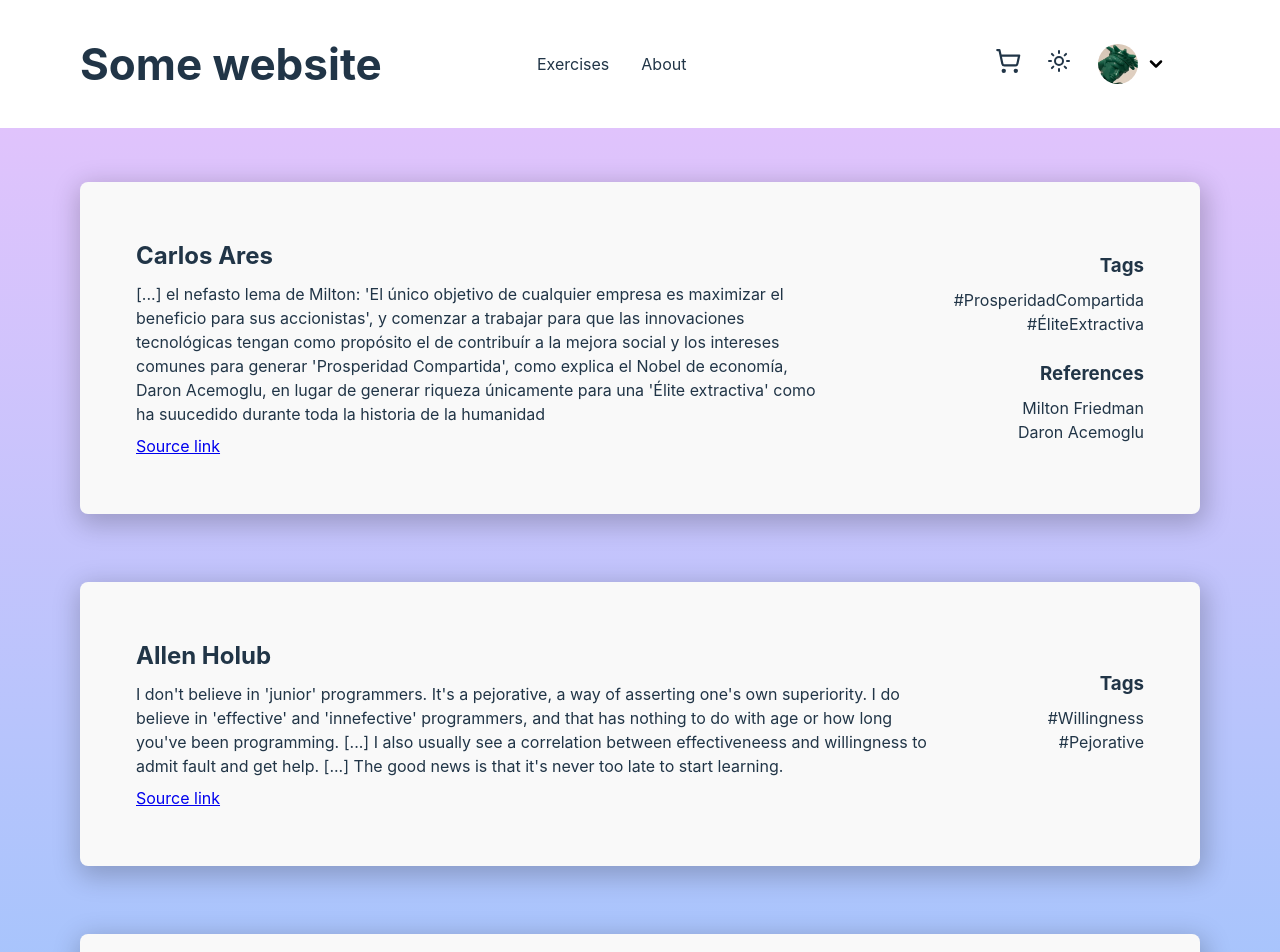
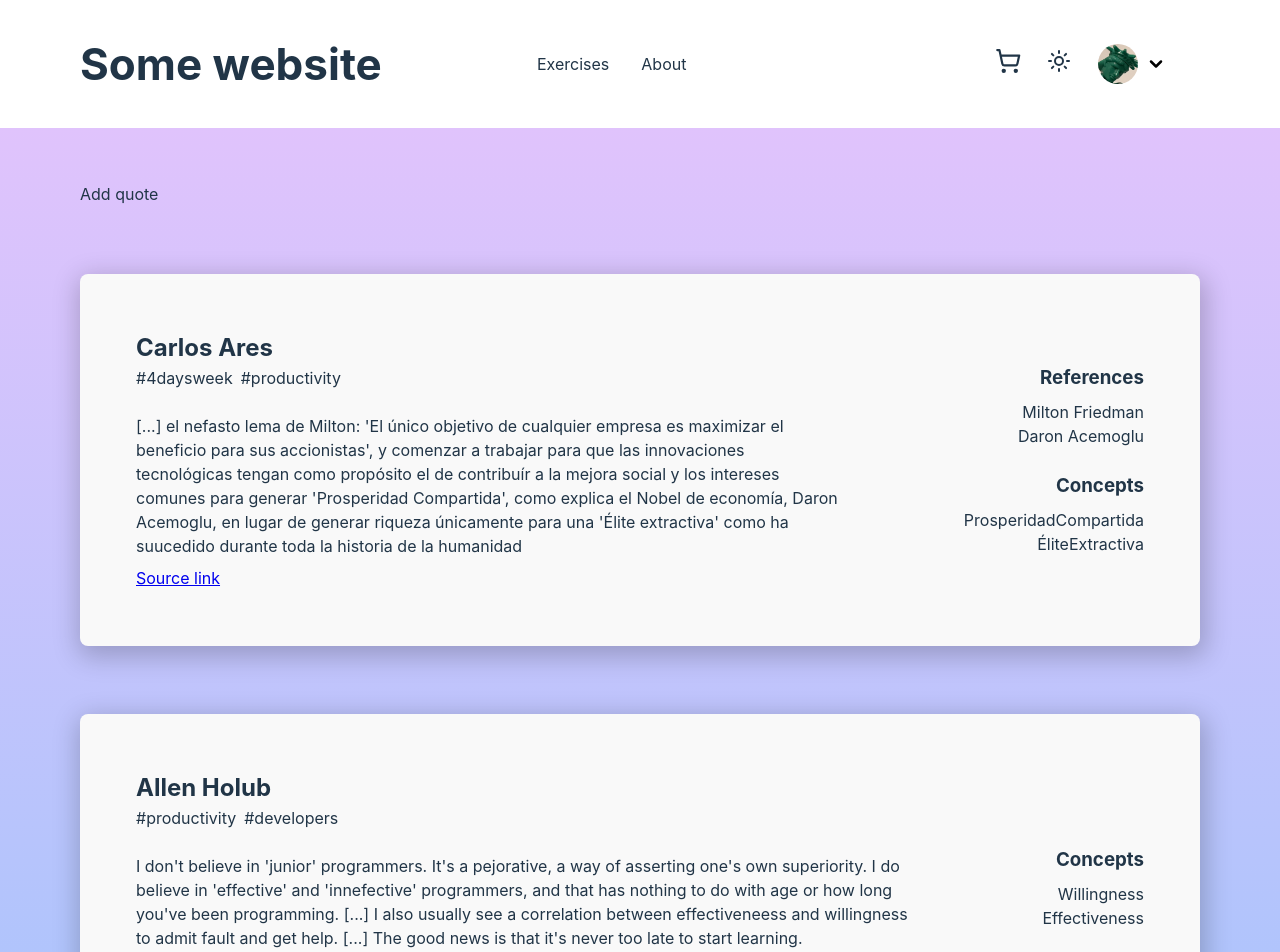
Before and after one commit to meegido/some-website, a React (Vite) app: page /exercises/quotes in a window 1280 px wide. Shown: the top 952 px of the page. Built offline with nearby package versions, Linux system fonts and the light colour scheme.

Commit message:
adding concepts to the quote

```diff
--- a/src/pages/quotes/quotes-data.jsx
+++ b/src/pages/quotes/quotes-data.jsx
@@ -2,28 +2,28 @@ export const QUOTES = [
   {
     author: 'Carlos Ares',
     link: 'https://www.linkedin.com/posts/carlosaresmartin_futurodeltrabajo-economaeda-4daysweek-activity-7255447085410402305-kkYr',
-    hastags: ['4daysweek', 'productivity'],
+    concepts: ['ProsperidadCompartida', 'ÉliteExtractiva'],
     fullText:
       "[...] el nefasto lema de Milton: 'El único objetivo de cualquier empresa es maximizar el beneficio para sus accionistas', y comenzar a trabajar para que las innovaciones tecnológicas tengan como propósito el de contribuír a la mejora social  y los intereses comunes para generar 'Prosperidad Compartida', como explica el Nobel de economía, Daron Acemoglu, en lugar de generar riqueza únicamente para una 'Élite extractiva' como ha suucedido durante toda la historia de la humanidad ",
     references: ['Milton Friedman', 'Daron Acemoglu'],
-    tags: ['ProsperidadCompartida', 'ÉliteExtractiva'],
+    tags: ['4daysweek', 'productivity'],
   },
   {
     author: 'Allen Holub',
     link: 'https://www.linkedin.com/posts/allenholub_i-dont-believe-in-junior-programmers-activity-7254571142340911105-AxuX?utm_source=share&utm_medium=member_desktop',
-    hastags: ['productivity', 'developers'],
+    concepts: ['Willingness', 'Effectiveness'],
     fullText:
       "I don't believe in 'junior' programmers. It's a pejorative, a way of asserting one's own superiority. I do believe in 'effective' and 'innefective' programmers, and that has nothing to do with age or how long you've been programming. [...] I also usually see a correlation between effectiveneess and willingness to admit fault and get help. [...] The good news is that it's never too late to start learning.",
     references: [],
-    tags: ['Willingness', 'Pejorative'],
+    tags: ['productivity', 'developers'],
   },
   {
     author: 'Stephen Moore',
     link: 'https://www.trend-mill.com/p/big-tech-wants-to-rot-your-brain?r=641mr&triedRedirect=true',
-    hastags: ['BigTech', 'IA', 'InternetEvolution'],
+    concepts: ['IntelectualPoison'],
     fullText:
       "Put another way, we stopped thinking about what we wanted to see and started to see what we were given to see. There was no longer a need for agency, exploration, or thought. [...] It's been wildly successful, too, in the sense that it has increased the time we spend on platforms and devices. [...] We’ve seen with devices and platforms that once they’re intertwined with society, it’s hard to separate from them. It’s not a huge leap to suggest that if enough AI agents or programs start to do tasks for us or think for us, bit by bit, more and more, they’ll integrate with our lives in a way that we can’t detach from.",
     references: ['Adam Singer'],
-    tags: ['IntelectualPoison'],
+    tags: ['bigTech', 'IA', 'internetEvolution'],
   },
 ];
--- a/src/pages/quotes/quotes.jsx
+++ b/src/pages/quotes/quotes.jsx
@@ -7,31 +7,41 @@ const Quotes = () => {
 
   return (
     <section className={styles.wrapper}>
+      <section>
+        <p>Add quote</p>
+      </section>
       {quotes.map((quote) => (
         <section key={quote.author} className={styles.quote__wrapper}>
           <article className={styles.info}>
-            <div style={styles.title}>
+            <div className={styles.title}>
               <h2>{quote.author}</h2>
+              <div className={styles.tags}>
+                {quote.tags.map((tag) => (
+                  <p key={tag}>{`#${tag}`}</p>
+                ))}
+              </div>
             </div>
             <p>{quote.fullText}</p>
+
             <a href={quote.link} target="_blank" rel="noopener noreferrer">
               Source link
             </a>
           </article>
+
           <section className={styles.sides}>
-            <article>
-              {quote.tags.length !== 0 ? <h3>Tags</h3> : ''}
-              <div className={styles.side__items}>
-                {quote.tags.map((tag) => (
-                  <p key={tag}>{`#${tag}`}</p>
-                ))}
-              </div>
-            </article>
             <article>
               {quote.references.length !== 0 ? <h3>References</h3> : ''}
               <div className={styles.side__items}>
                 {quote.references.map((reference) => (
                   <p key={reference}>{reference}</p>
+                ))}
+              </div>
+            </article>
+            <article>
+              {quote.concepts.length !== 0 ? <h3>Concepts</h3> : ''}
+              <div className={styles.side__items}>
+                {quote.concepts.map((concept) => (
+                  <p key={concept}>{concept}</p>
                 ))}
               </div>
             </article>
--- a/src/pages/quotes/quotes.module.css
+++ b/src/pages/quotes/quotes.module.css
@@ -2,7 +2,8 @@
 .wrapper article,
 .quote__wrapper,
 .concepts,
-.sides {
+.sides,
+.title {
   display: flex;
   flex-direction: column;
 }
@@ -12,6 +13,15 @@
   gap: 68px;
   background-color: #8ec5fc;
   background-image: linear-gradient(360deg, #8ec5fc 0%, #e0c3fc 100%);
+}
+
+.title {
+  padding-bottom: 16px;
+}
+
+.tags {
+  display: flex;
+  gap: 8px;
 }
 
 .concepts,
@@ -25,7 +35,6 @@
 
 .quote__wrapper {
   gap: 32px;
-
   background-color: #f9f9f9;
   background-image: linear-gradient(19deg, #f9f9f9 0%, #f9f9f9 100%);
   padding: 24px;
```
